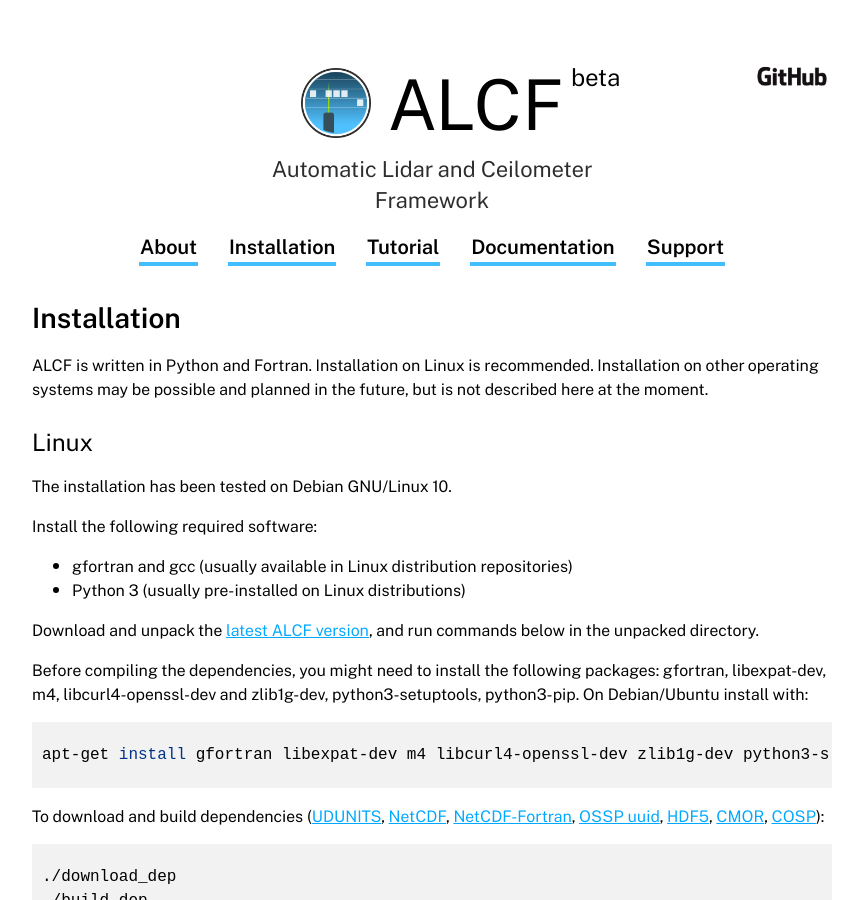
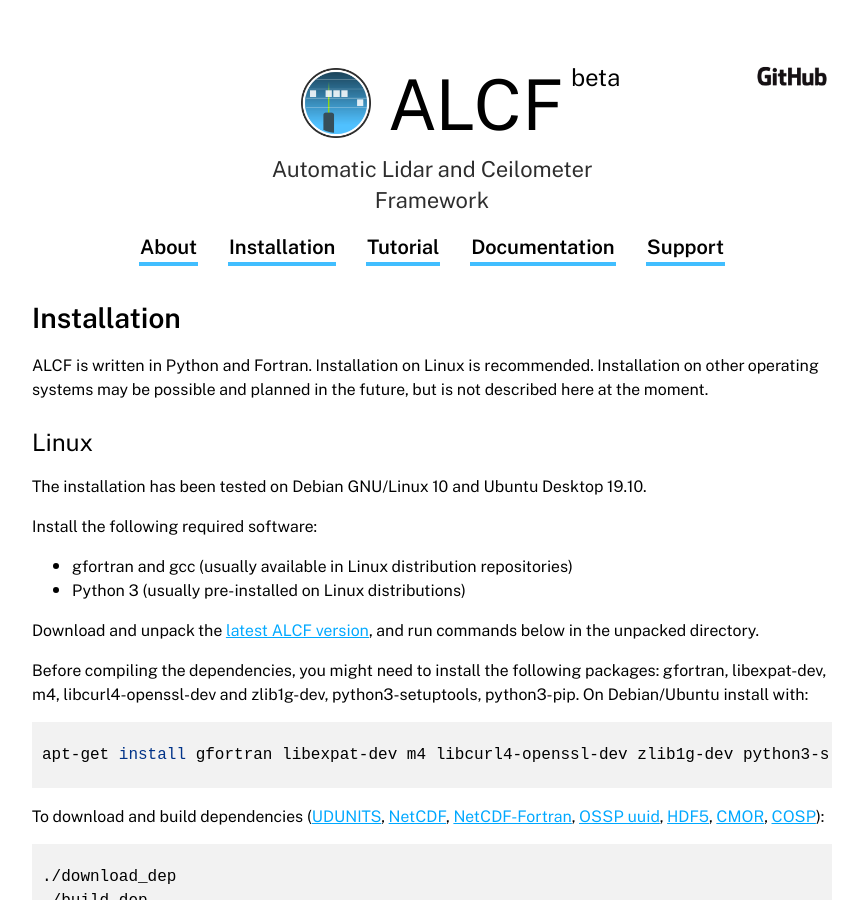
Before and after one commit to alcf-lidar/alcf-lidar.github.io, a Jekyll site: the page built from installation/index.md, in a window 1280 px wide and 900 px high. Shown: the whole window, without its empty margins (208-1071 px from the left). Built offline with Jekyll 4.4.1, drawn with Linux system fonts in a browser that asks for light colours.

Commit message:
Installation tested on Ubuntu

```diff
--- a/installation/index.md
+++ b/installation/index.md
@@ -11,7 +11,8 @@ future, but is not described here at the moment.
 
 ### Linux
 
-The installation has been tested on Debian GNU/Linux 10.
+The installation has been tested on Debian GNU/Linux 10 and
+Ubuntu Desktop 19.10.
 
 Install the following required software:
 
```
